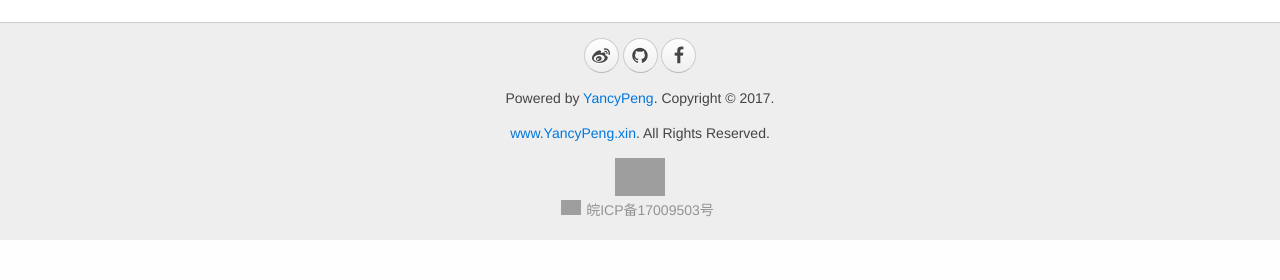
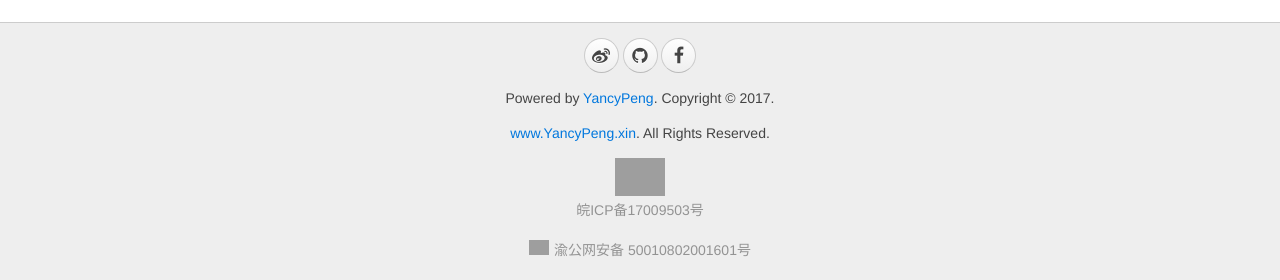
Before and after one commit to YancyPeng/first-python-app, a Python web app: template www/templates/manage_blog_edit.html in a window 1280 px wide. Shown: the part 752-1032 px from the top of the page. Before the commit the page ends 992 px from the top, so only its background shows below. Run offline with Jinja, Linux system fonts and the light colour scheme; the template is opened without the code that fills it, so the values that code supplies are empty; grey boxes are pictures that could not be loaded.

Commit message:
增加了公安部的备案号

```diff
--- a/www/templates/__base__.html
+++ b/www/templates/__base__.html
@@ -83,10 +83,15 @@
                 <p><a href="http://www.yancypeng.xin/" target="_blank">www.YancyPeng.xin</a>. All Rights Reserved.</p>
                 <p><a target="_blank" style="display:inline-block;text-decoration:none;height:20px;line-height:20px;" href="http://webscan.360.cn/index/checkwebsite/url/www.yancypeng.xin"><img style=" width: 50px;" border="0" src="http://img.webscan.360.cn/status/pai/hash/b8e33a93e8ced0ddf95b63c206b9c761"/></a>
 				<script src="https://s11.cnzz.com/z_stat.php?id=1261855407&web_id=1261855407" language="JavaScript"></script></p>
-                <p><a target="_blank" href="http://www.miitbeian.gov.cn/" style="display:inline-block;text-decoration:none;height:20px;line-height:20px;"><img style="float: left; width: 20px;" src="//img.alicdn.com/tfs/TB1..50QpXXXXX7XpXXXXXXXXXX-40-40.png" alt="">
-                <span style="float:left;height:20px;line-height:20px;margin: 0 5px 0 5px; color:#939393;">皖ICP备17009503号 </span>
+                <p><a target="_blank" href="http://www.miitbeian.gov.cn/" style="display:inline-block;text-decoration:none;height:20px;line-height:20px;">
+                <span style="float:left;margin: 0 5px 0 5px; color:#939393;">皖ICP备17009503号 </span>
                 </a>
                 </p>
+                <div style="width:300px;margin:0 auto; padding:0px 0;">
+		 		<a target="_blank" href="http://www.beian.gov.cn/portal/registerSystemInfo?recordcode=50010802001601" style="display:inline-block;text-decoration:none;height:20px;line-height:20px;">
+		 		<img src="//img.alicdn.com/tfs/TB1..50QpXXXXX7XpXXXXXXXXXX-40-40.png" style="float:left;width: 20px"/>
+		 		<p style="float:left;height:20px;line-height:20px;margin: 0px 0px 0px 5px; color:#939393;">渝公网安备 50010802001601号</p></a>
+		 		</div>
 
 
             </div>
```
